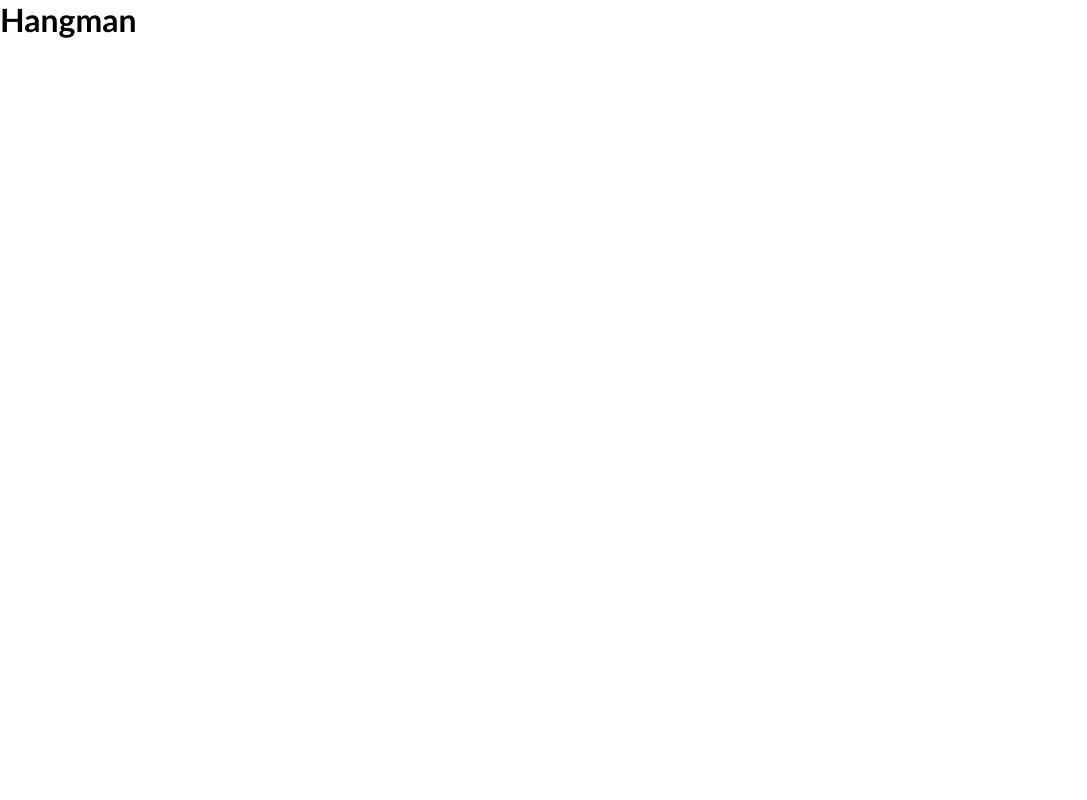
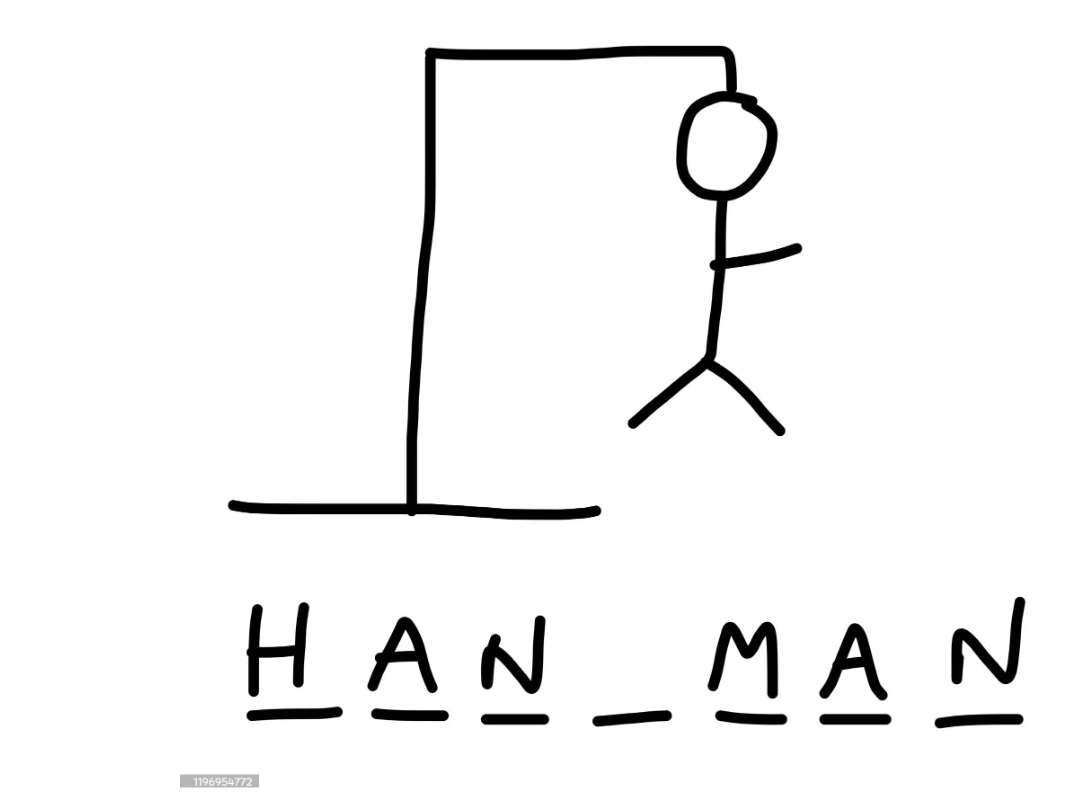
Before and after one commit to konoto1/react-hangman, a React (Vite) app: page / in a window 1280 px wide. Shown: the whole page, without its empty margins (0-1087 px from the left). Built offline with nearby package versions, Linux system fonts and the light colour scheme.

Commit message:
hangman game start design

```diff
--- a/src/App.jsx
+++ b/src/App.jsx
@@ -1,9 +1,13 @@
-
+import  hangman  from '../public/hangman.webp';
 
 function App() {
 
   return (
-    <h1>Hangman</h1>
+    <>
+    <div className='main'>
+    <img src={hangman} alt="" />
+    </div>
+    </>
 
   )
 }
--- a/src/index.css
+++ b/src/index.css
@@ -8,4 +8,16 @@ body * {
 
 body {
   font-family: 'Gill Sans', 'Gill Sans MT', Calibri, 'Trebuchet MS', sans-serif;
+  height: 100vh;
 }
+
+.main {
+  display: flex;
+  align-items: center;
+  justify-content: center;
+}
+
+img {
+  height: 100vh;
+
+}
```
Also changed, not shown: public/hangman.webp (added), src/App.css (deleted).
